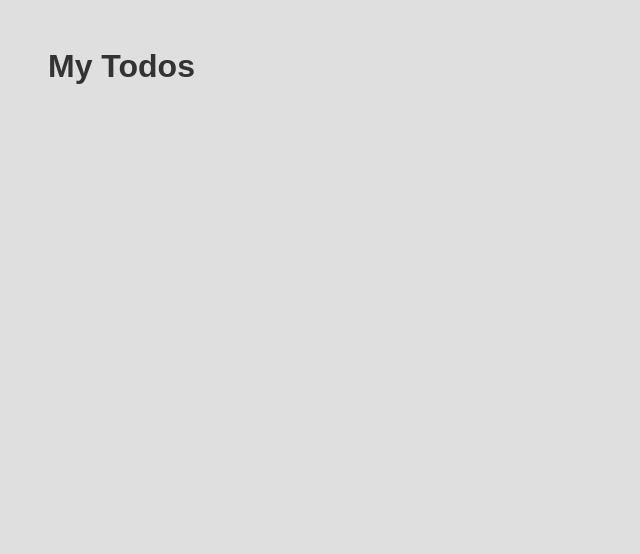
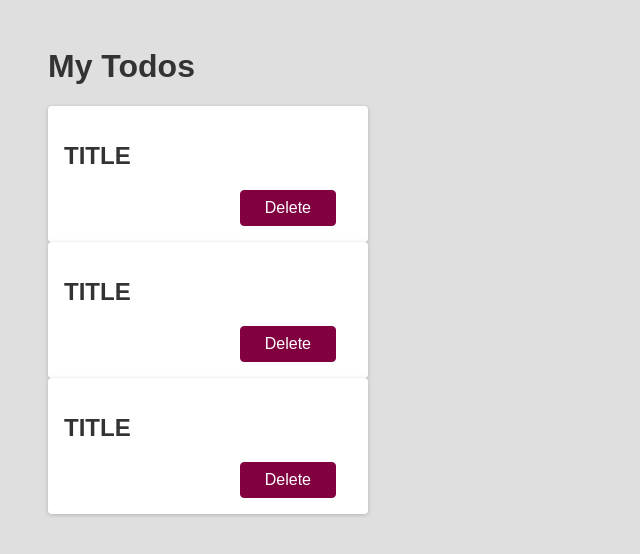
Before and after one commit to Shazammon/udemy-short-react-course, a React (Create React App) app: page / in a window 1280 px wide. Shown: the top 554 px of the page, without its empty margins (0-640 px from the left). Built offline with nearby package versions, Linux system fonts and the light colour scheme.

Commit message:
updated TODO component

```diff
--- a/src/App.js
+++ b/src/App.js
@@ -5,7 +5,8 @@
     <div>
       <h1>My Todos</h1>
       <Todo />
-
+      <Todo />
+      <Todo />
     </div>
   );
 }
--- a/src/components/Todo.js
+++ b/src/components/Todo.js
@@ -1,5 +1,12 @@
 function Todo() {
-
+    return (
+      <div className="card">
+        <h2>TITLE</h2>
+        <div className="actions">
+          <button className="btn">Delete</button>
+        </div>
+      </div>
+    );
 }
 
 export default Todo;
```
